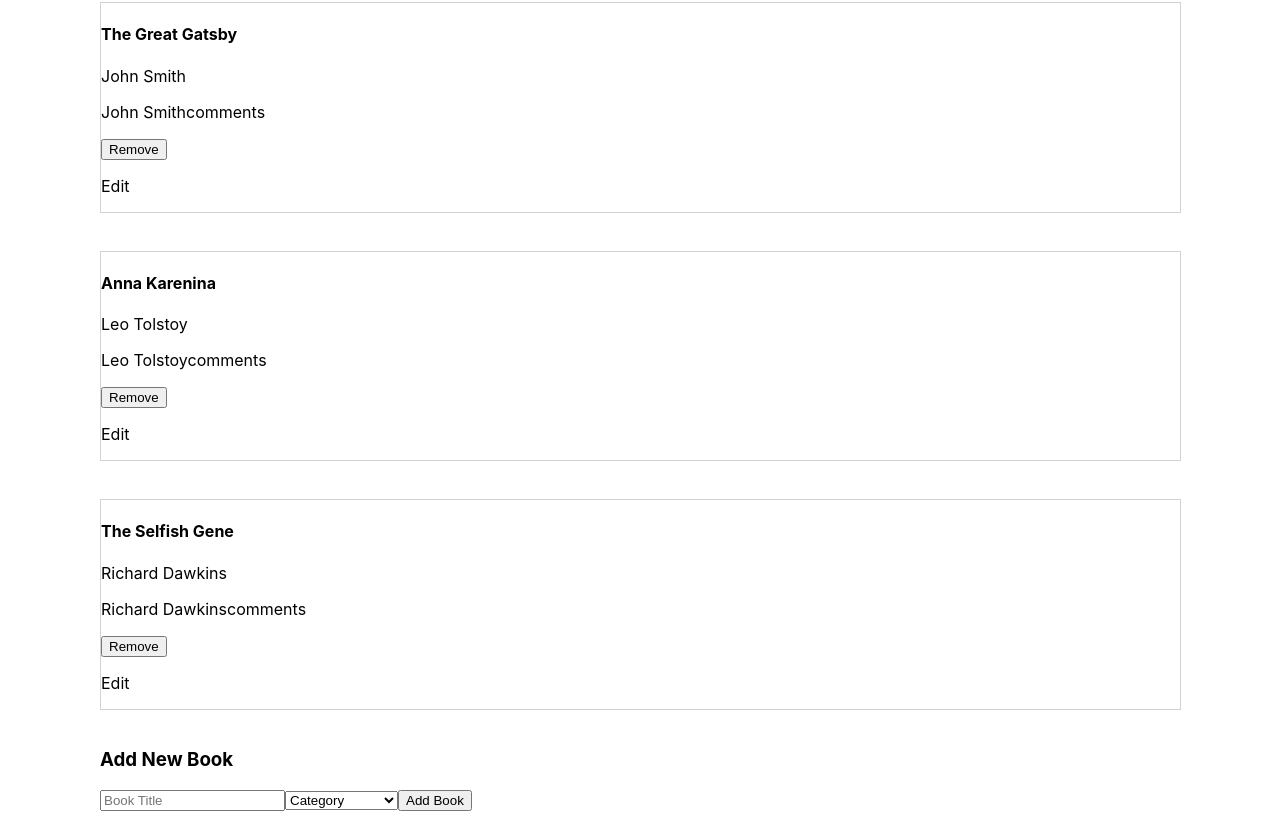
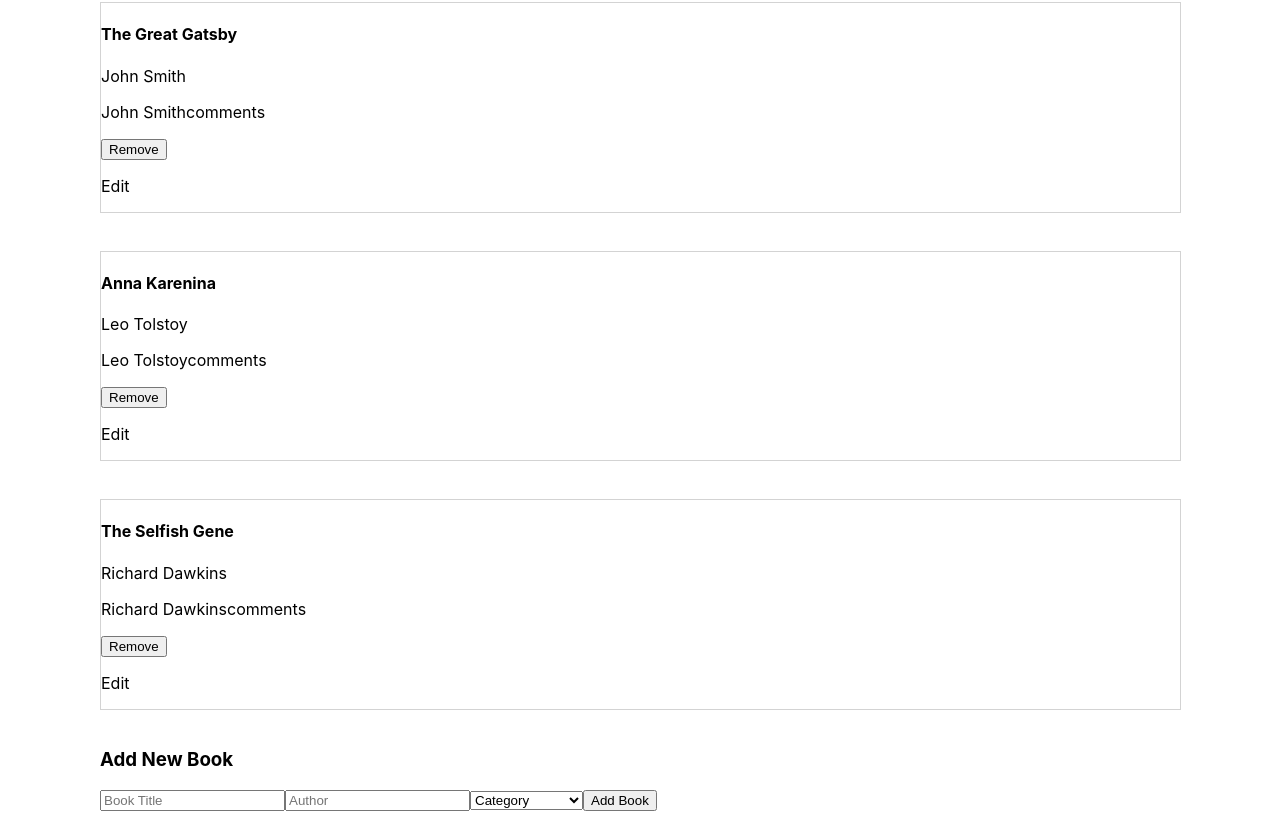
Before and after one commit to NoelLincoln/bookstore, a React (Create React App) app: page / in a window 1280 px wide. Shown: the part 154-992 px from the top of the page. Built offline with nearby package versions, Linux system fonts and the light colour scheme.

Commit message:
modify addBook functionality, dispatch addBook action when form submits

```diff
--- a/src/components/AddBook.js
+++ b/src/components/AddBook.js
@@ -1,14 +1,27 @@
 import React, { useState } from 'react';
-import { PropTypes } from 'prop-types';
+import { useDispatch } from 'react-redux';
+import { addBook } from '../redux/book/bookSlice';
 
-const AddBook = ({ onAddBook }) => {
+const AddBook = () => {
   const [title, setTitle] = useState('');
+  const [author, setAuthor] = useState('');
   const [category, setCategory] = useState('');
+
+  const dispatch = useDispatch();
 
   const handleSubmit = (e) => {
     e.preventDefault();
-    onAddBook({ title, category });
+
+    const bookData = {
+      id: Math.random().toString(36).substr(2, 9),
+      title,
+      author,
+      category,
+    };
+
+    dispatch(addBook(bookData));
     setTitle('');
+    setAuthor('');
     setCategory('');
   };
 
@@ -23,15 +36,22 @@ const AddBook = ({ onAddBook }) => {
           onChange={(e) => setTitle(e.target.value)}
         />
 
+        <input
+          type="text"
+          placeholder="Author"
+          value={author}
+          onChange={(e) => setAuthor(e.target.value)}
+        />
+
         <select
           id="categoryDropdown"
           value={category}
           onChange={(e) => setCategory(e.target.value)}
         >
           <option value="">Category</option>
-          <option value="Author 1">React</option>
-          <option value="Author 2">Data structures</option>
-          <option value="Author 3">Ruby</option>
+          <option value="React">React</option>
+          <option value="Data Structures">Data structures</option>
+          <option value="Ruby">Ruby</option>
         </select>
 
         <button type="submit">Add Book</button>
@@ -40,7 +60,4 @@ const AddBook = ({ onAddBook }) => {
   );
 };
 
-AddBook.propTypes = {
-  onAddBook: PropTypes.func.isRequired,
-};
 export default AddBook;
```
